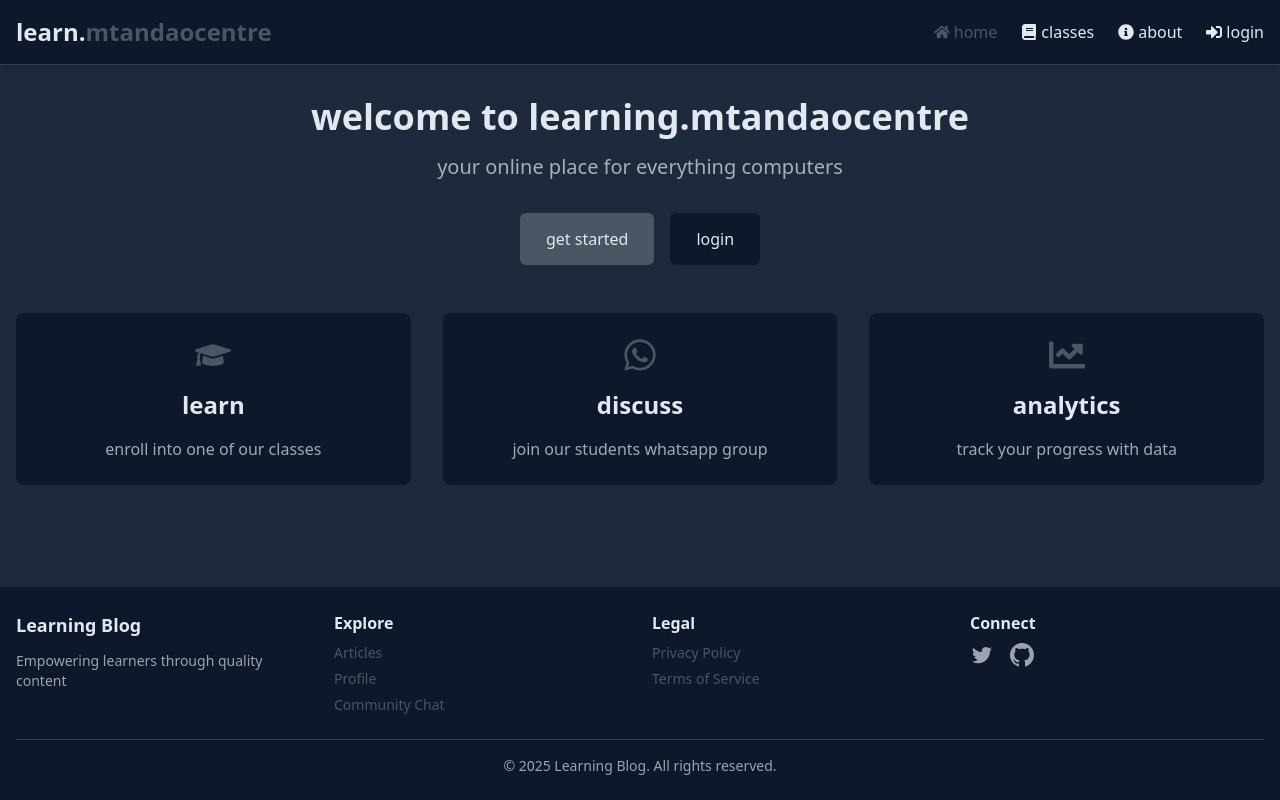
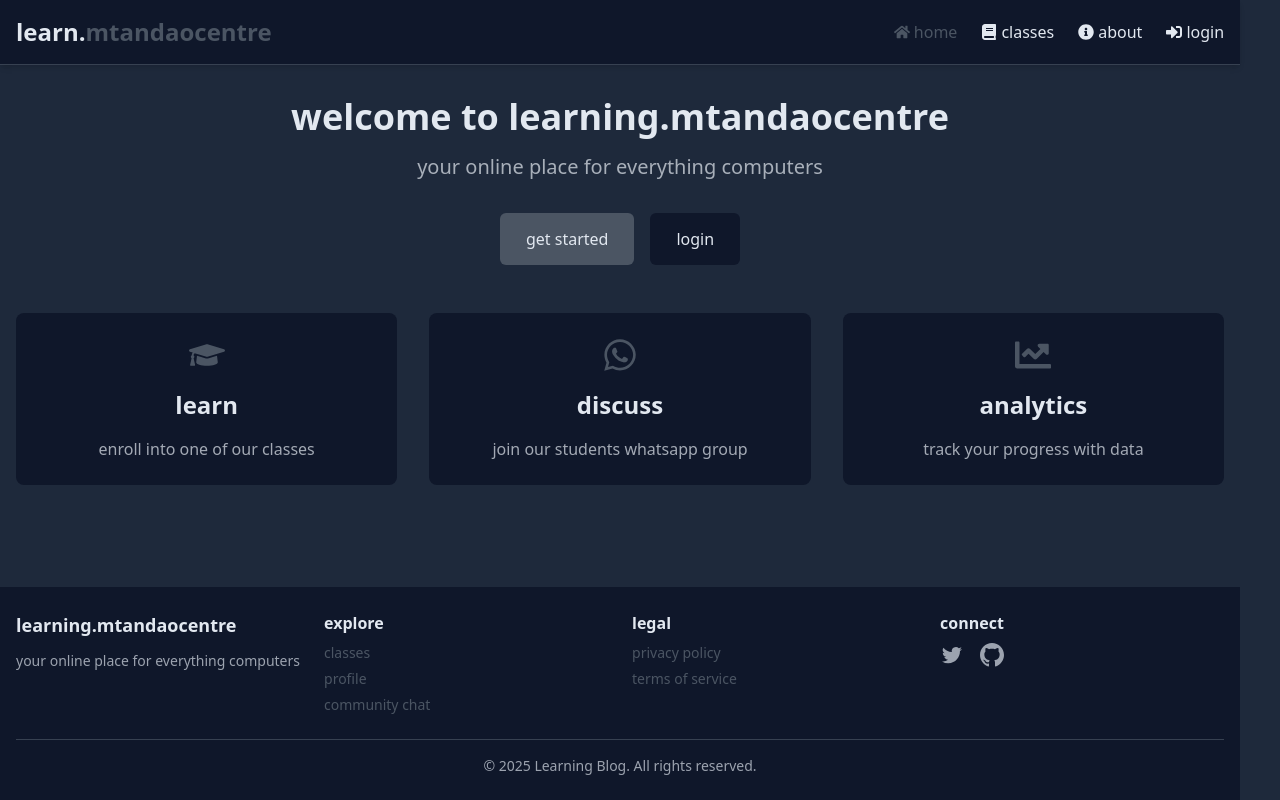
Before and after one commit to mtandaocentre/learn.mtandaocentre, a React (Vite) app in the folder client/: page / in a window 1280 px wide. Built offline with nearby package versions, Linux system fonts and the light colour scheme; no server answers.

Commit message:
Changed wording and caps

```diff
--- a/client/src/components/Footer.jsx
+++ b/client/src/components/Footer.jsx
@@ -6,48 +6,48 @@
       <div className="container mx-auto px-4">
         <div className="grid grid-cols-1 md:grid-cols-4 gap-6 mb-6">
           <div>
-            <h3 className="text-lg font-bold mb-3">Learning Blog</h3>
+            <h3 className="text-lg font-bold mb-3">learning.mtandaocentre</h3>
             <p className="text-gray-400 text-sm">
-              Empowering learners through quality content
+              your online place for everything computers
             </p>
           </div>
           <div>
-            <h4 className="font-semibold mb-2">Explore</h4>
+            <h4 className="font-semibold mb-2">explore</h4>
             <ul className="space-y-1.5 text-gray-400 text-sm">
               <li>
                 <Link to="/articles" className="hover:text-accent transition">
-                  Articles
+                  classes
                 </Link>
               </li>
               <li>
                 <Link to="/profile" className="hover:text-accent transition">
-                  Profile
+                  profile
                 </Link>
               </li>
               <li>
                 <Link to="/chat" className="hover:text-accent transition">
-                  Community Chat
+                  community chat
                 </Link>
               </li>
             </ul>
           </div>
           <div>
-            <h4 className="font-semibold mb-2">Legal</h4>
+            <h4 className="font-semibold mb-2">legal</h4>
             <ul className="space-y-1.5 text-gray-400 text-sm">
               <li>
                 <Link to="/privacy" className="hover:text-accent transition">
-                  Privacy Policy
+                  privacy policy
                 </Link>
               </li>
               <li>
                 <Link to="/terms" className="hover:text-accent transition">
-                  Terms of Service
+                  terms of service
                 </Link>
               </li>
             </ul>
           </div>
           <div>
-            <h4 className="font-semibold mb-2">Connect</h4>
+            <h4 className="font-semibold mb-2">connect</h4>
             <div className="flex space-x-4">
               <a
                 href="https://twitter.com"
```
